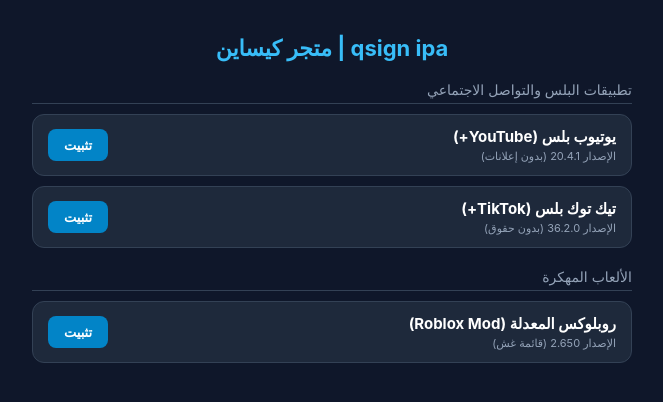
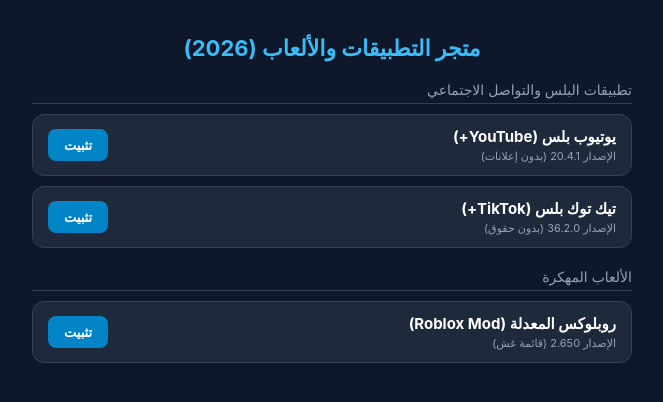
Before and after one commit to r13r13r1305-lab/qsign, a plain HTML site: page index.html in a window 1280 px wide. Shown: the whole page, without its empty margins (308-971 px from the left). Drawn offline with Linux system fonts and the light colour scheme.

Commit message:
Update index.html

```diff
--- a/index.html
+++ b/index.html
@@ -3,7 +3,7 @@
 <head>
     <meta charset="UTF-8">
     <meta name="viewport" content="width=device-width, initial-scale=1.0">
-    <title>qsign ipa | متجر كيساين</title>
+    <title>متجر التطبيقات والألعاب (2026)</title>
     <style>
         * { box-sizing: border-box; font-family: -apple-system, BlinkMacSystemFont, "Segoe UI", Roboto, sans-serif; }
         body { background-color: #0f172a; color: #f8fafc; margin: 0; padding: 20px; }
@@ -20,7 +20,7 @@
 <body>
 
     <div class="container">
-        <h1>qsign ipa | متجر كيساين</h1>
+        <h1>متجر التطبيقات والألعاب (2026)</h1>
 
         <div class="section-title">تطبيقات البلس والتواصل الاجتماعي</div>
 
```
